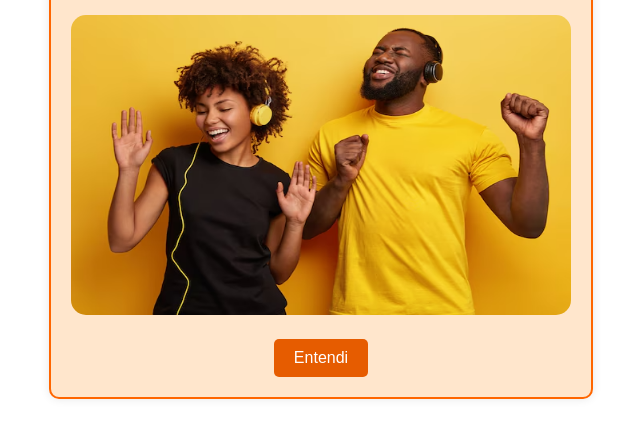
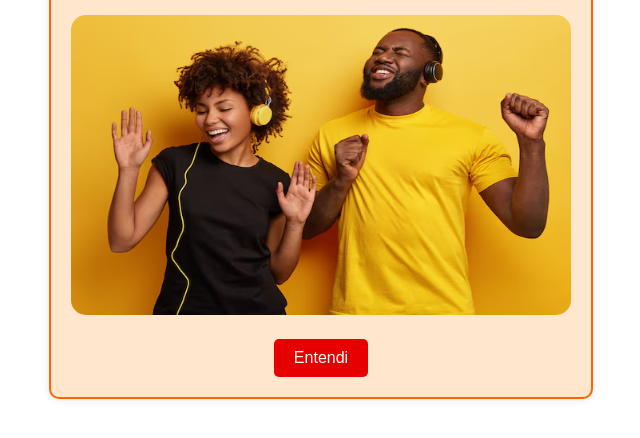
Before and after one commit to bibliotecajoaquimsuassuna/libpage, a plain HTML site: page usephones.html in a window 1280 px wide. In both pictures the pointer is over the button "Entendi". Shown: the part 262-700 px from the top of the page, without its empty margins (319-959 px from the left). Drawn offline with Linux system fonts and the light colour scheme.

Commit message:
ajust button hover red

```diff
--- a/usephones.html
+++ b/usephones.html
@@ -44,7 +44,7 @@
             font-size: 16px;
         }
         .alert-box button:hover {
-            background-color: #E65C00;
+            background-color: #e60000;
         }
 
         #fones{
```
